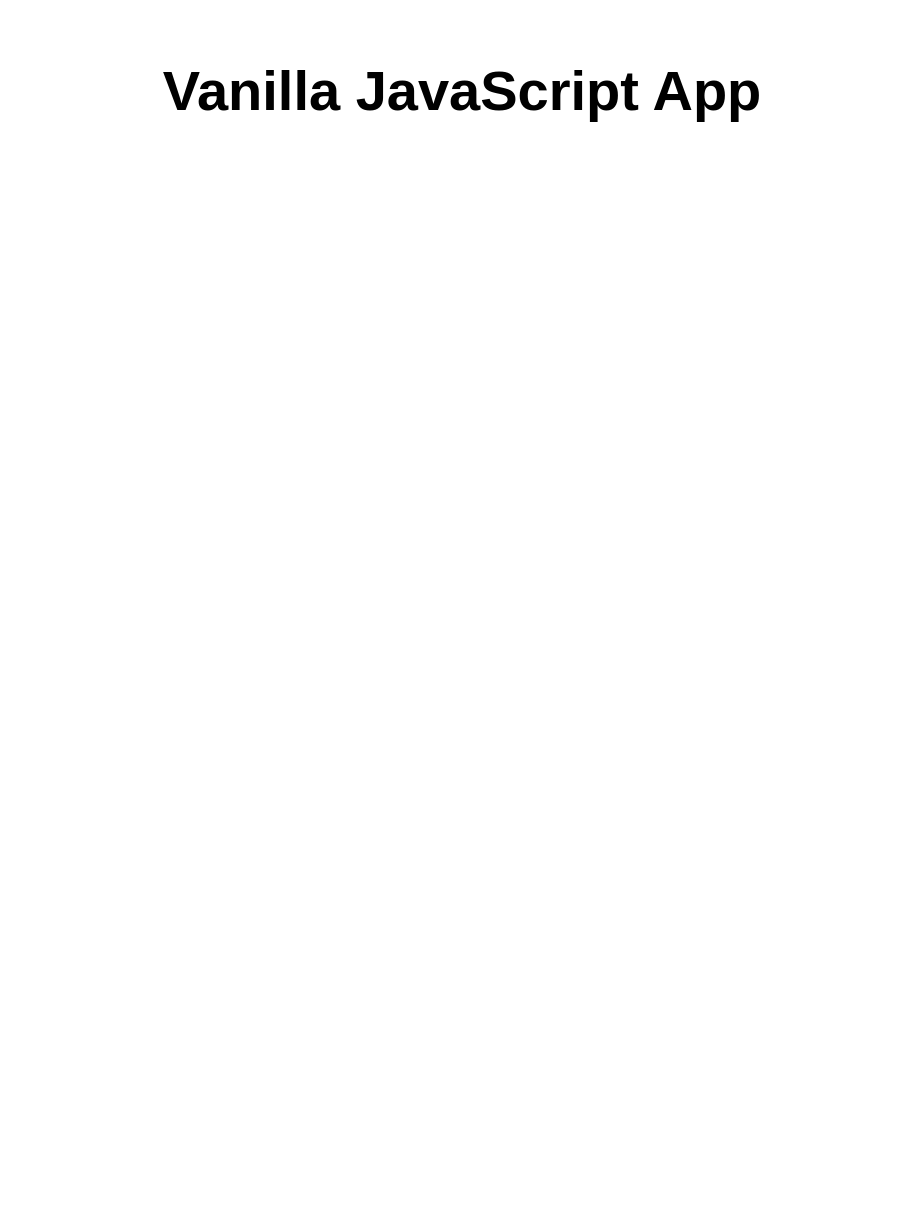
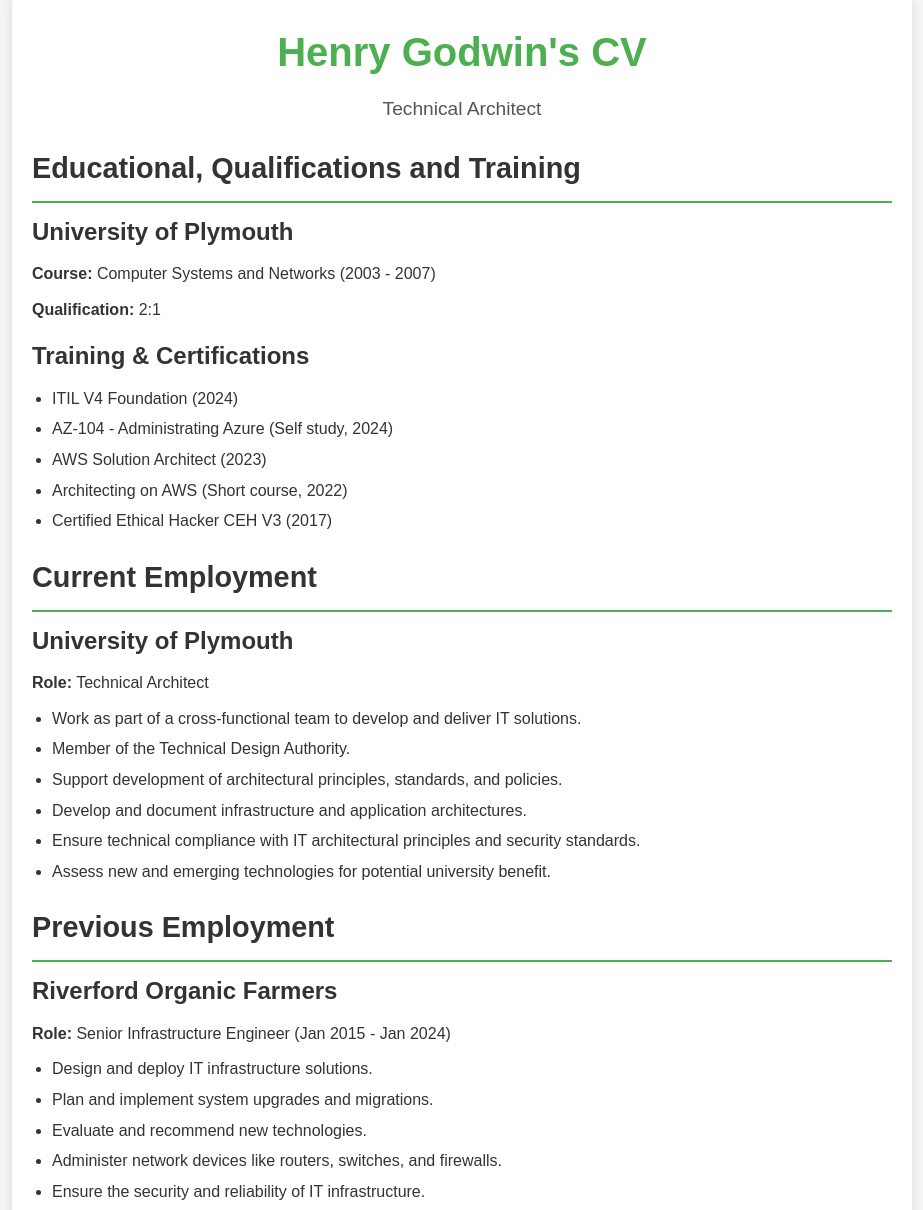
Before and after one commit to henrygodwin/cv, a website: page src/index.html in a window 1280 px wide. Shown: the top 1210 px of the page, without its empty margins (178-1101 px from the left). Before the commit the page ends 800 px from the top, so only its background shows below. Drawn offline with Linux system fonts and the light colour scheme.

Commit message:
update CV

```diff
--- a/src/index.html
+++ b/src/index.html
@@ -1,17 +1,68 @@
 <!DOCTYPE html>
 <html lang="en">
+<head>
+    <meta charset="UTF-8">
+    <meta name="viewport" content="width=device-width, initial-scale=1.0">
+    <meta http-equiv="X-UA-Compatible" content="ie=edge">
+    <title>CV - Henry Godwin</title>
+    <link rel="stylesheet" href="styles.css">
+</head>
+<body>
+    <div class="container">
+        <header>
+            <h1>Henry Godwin's CV</h1>
+            <p>Technical Architect</p>
+        </header>
 
-<head>
-  <meta charset="UTF-8">
-  <meta name="viewport" content="width=device-width, initial-scale=1.0">
-  <link rel="stylesheet" href="styles.css">
-  <title>Vanilla JavaScript App</title>
-</head>
+        <section>
+            <h2>Educational, Qualifications and Training</h2>
+            <div class="education">
+                <h3>University of Plymouth</h3>
+                <p><strong>Course:</strong> Computer Systems and Networks (2003 - 2007)</p>
+                <p><strong>Qualification:</strong> 2:1</p>
+            </div>
+            <h3>Training & Certifications</h3>
+            <ul>
+                <li>ITIL V4 Foundation (2024)</li>
+                <li>AZ-104 - Administrating Azure (Self study, 2024)</li>
+                <li>AWS Solution Architect (2023)</li>
+                <li>Architecting on AWS (Short course, 2022)</li>
+                <li>Certified Ethical Hacker CEH V3 (2017)</li>
+            </ul>
+        </section>
 
-<body>
-  <main>
-    <h1>Vanilla JavaScript App</h1>
-  </main>
+        <section>
+            <h2>Current Employment</h2>
+            <div class="job">
+                <h3>University of Plymouth</h3>
+                <p><strong>Role:</strong> Technical Architect</p>
+                <ul>
+                    <li>Work as part of a cross-functional team to develop and deliver IT solutions.</li>
+                    <li>Member of the Technical Design Authority.</li>
+                    <li>Support development of architectural principles, standards, and policies.</li>
+                    <li>Develop and document infrastructure and application architectures.</li>
+                    <li>Ensure technical compliance with IT architectural principles and security standards.</li>
+                    <li>Assess new and emerging technologies for potential university benefit.</li>
+                </ul>
+            </div>
+        </section>
+
+        <section>
+            <h2>Previous Employment</h2>
+            <div class="job">
+                <h3>Riverford Organic Farmers</h3>
+                <p><strong>Role:</strong> Senior Infrastructure Engineer (Jan 2015 - Jan 2024)</p>
+                <ul>
+                    <li>Design and deploy IT infrastructure solutions.</li>
+                    <li>Plan and implement system upgrades and migrations.</li>
+                    <li>Evaluate and recommend new technologies.</li>
+                    <li>Administer network devices like routers, switches, and firewalls.</li>
+                    <li>Ensure the security and reliability of IT infrastructure.</li>
+                    <li>Lead and participate in infrastructure projects.</li>
+                    <li>Provide advanced technical support for infrastructure issues.</li>
+                </ul>
+            </div>
+        </section>
+    </div>
 </body>
-
 </html>
--- a/src/styles.css
+++ b/src/styles.css
@@ -1,21 +1,67 @@
 * {
-  font-family: Arial, Helvetica, sans-serif;
+  margin: 0;
+  padding: 0;
+  box-sizing: border-box;
 }
 
-html, body {
-  margin: 0;
-  border: 0;
-  padding: 0;
-  background-color: #fff;
+body {
+  font-family: Arial, sans-serif;
+  background-color: #f4f4f4;
+  color: #333;
+  line-height: 1.6;
 }
 
-main {
-  margin: auto;
-  width: 50%;
+.container {
+  max-width: 900px;
+  margin: 0 auto;
   padding: 20px;
+  background-color: #fff;
+  box-shadow: 0 0 10px rgba(0, 0, 0, 0.1);
 }
 
-main > h1 {
+header {
   text-align: center;
-  font-size: 3.5em;
+  margin-bottom: 20px;
 }
+
+header h1 {
+  font-size: 2.5rem;
+  color: #4CAF50;
+}
+
+header p {
+  font-size: 1.2rem;
+  color: #555;
+}
+
+h2 {
+  margin-top: 20px;
+  font-size: 1.8rem;
+  border-bottom: 2px solid #4CAF50;
+  padding-bottom: 10px;
+  margin-bottom: 10px;
+}
+
+h3 {
+  font-size: 1.5rem;
+  color: #333;
+  margin-bottom: 5px;
+}
+
+.education, .job {
+  margin-bottom: 15px;
+}
+
+p, ul {
+  font-size: 1rem;
+  margin: 10px 0;
+}
+
+ul {
+  list-style-type: disc;
+  margin-left: 20px;
+}
+
+ul li {
+  margin-bottom: 5px;
+}
```
